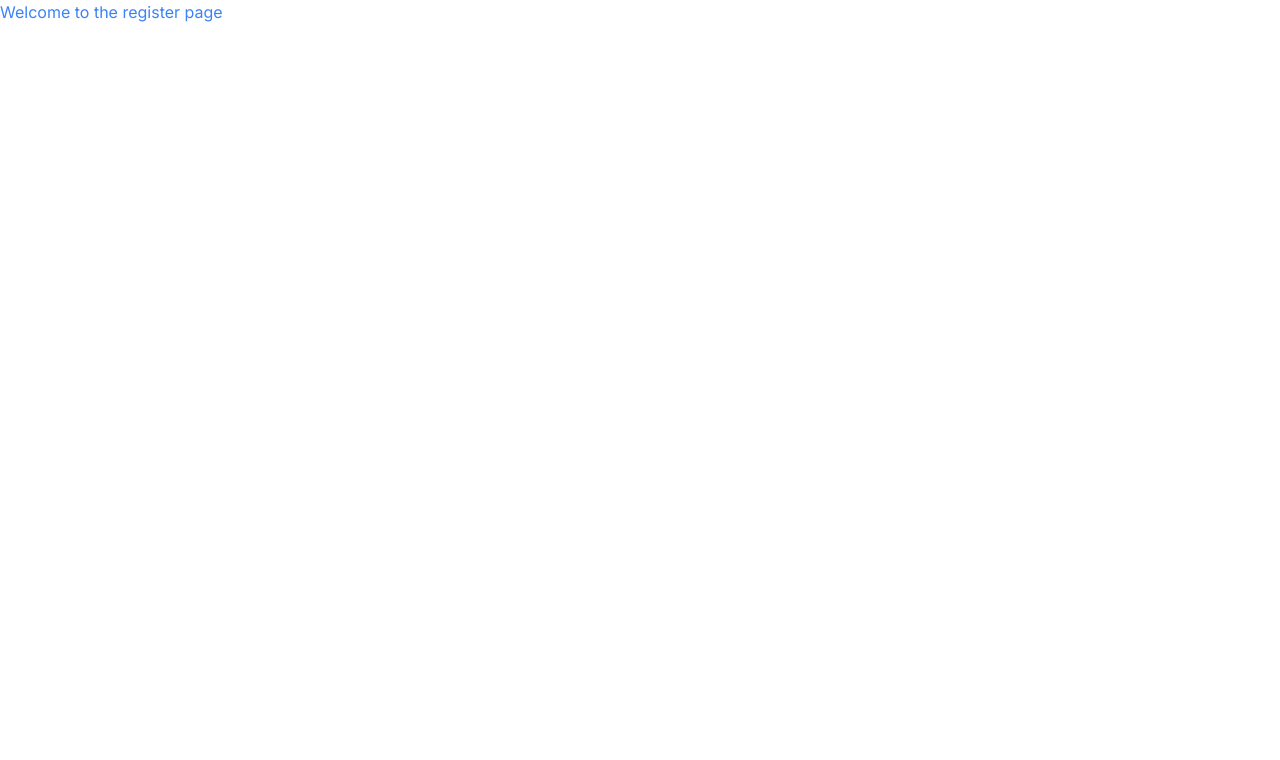
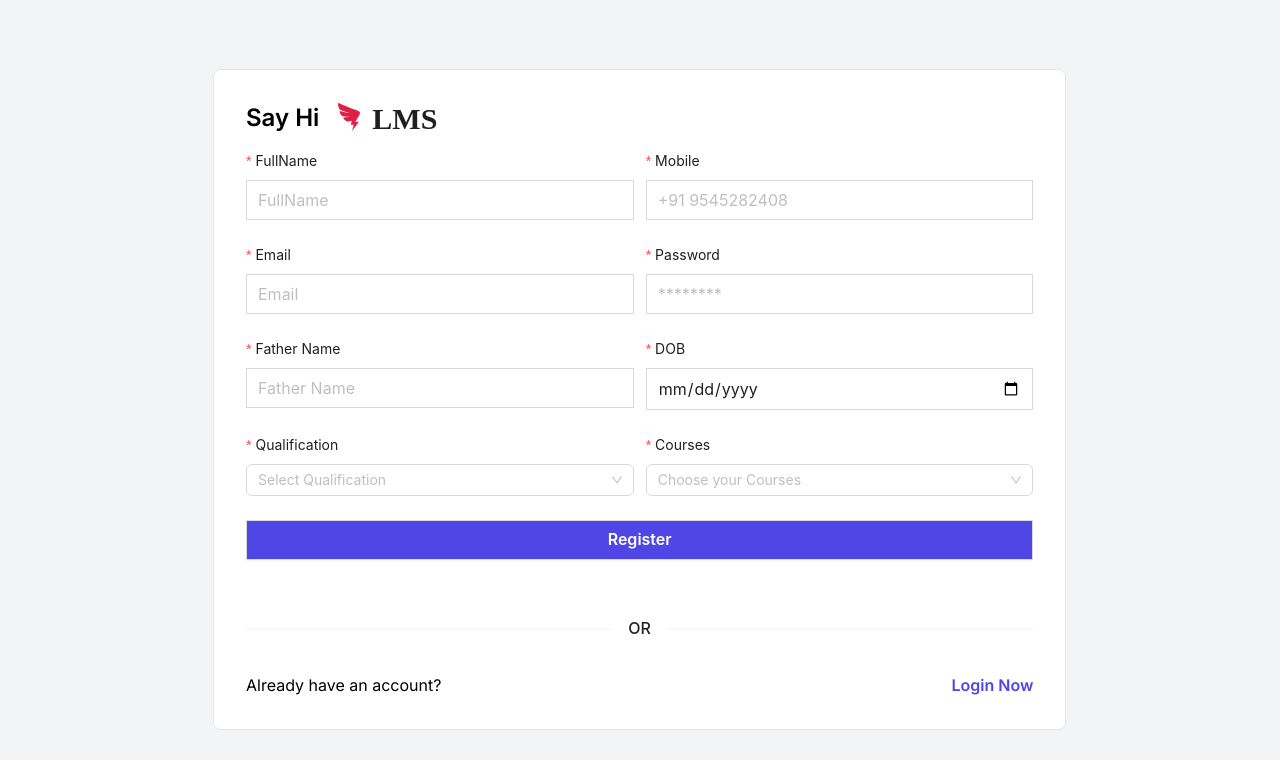
Before and after one commit to ansariabdulahad/LMS, a Next.js app in the folder front-end/: page /register in a window 1280 px wide. Shown: the top 760 px of the page. Built offline with nearby package versions, Linux system fonts and the light colour scheme.

Commit message:
register page added and designed

```diff
--- a/front-end/components/login/index.jsx
+++ b/front-end/components/login/index.jsx
@@ -9,8 +9,8 @@ const { Item } = Form;
 const Login = () => {
 
     // get values when form submitted
-    const onFinish = (data) => {
-        console.log(data);
+    const onFinish = (values) => {
+        console.log(values);
     }
 
     return (
@@ -89,8 +89,10 @@ const Login = () => {
                     <p>Don't have an account?</p>
                     <Link
                         href={'/register'}
-                        className="font-semibold text-indigo-600"
-                    >Register Now</Link>
+                        legacyBehavior
+                    >
+                        <a className="font-semibold text-indigo-600">Register Now</a>
+                    </Link>
                 </div>
             </div>
         </div>
--- a/front-end/components/register/index.jsx
+++ b/front-end/components/register/index.jsx
@@ -1,7 +1,237 @@
+'use client';
+import Image from "next/image";
+import Logo from "../shared/logo"
+import { Button, Divider, Form, Input, Select, Tag } from "antd"
+import Link from "next/link";
+
+const { Item } = Form;
+
 const Register = () => {
+
+    // for multiple select
+    const options = [
+        {
+            value: 'gold',
+        },
+        {
+            value: 'lime',
+        },
+        {
+            value: 'green',
+        },
+        {
+            value: 'cyan',
+        },
+    ];
+
+    const tagRender = (props) => {
+        const { label, value, closable, onClose } = props;
+        const onPreventMouseDown = (event) => {
+            event.preventDefault();
+            event.stopPropagation();
+        };
+        return (
+            <Tag
+                color={value}
+                onMouseDown={onPreventMouseDown}
+                closable={closable}
+                onClose={onClose}
+                style={{
+                    marginInlineEnd: 4,
+                }}
+            >
+                {label}
+            </Tag>
+        );
+    };
+
+    // get values when form submitted
+    const onFinish = (values) => {
+        console.log(values);
+    }
+
     return (
-        <div>
-            <h1 className="text-blue-500">Welcome to the register page</h1>
+        <div className="flex justify-center items-center min-h-screen bg-gray-100 py-6">
+            <div className="animate__animated animate__zoomIn md:w-8/12 flex flex-col gap-y-4 bg-white rounded-lg border p-8">
+                <div className="flex items-center">
+                    <h1 className="font-semibold text-2xl">Say Hi</h1>
+                    <Logo />
+                </div>
+                <Form onFinish={onFinish} layout="vertical">
+                    <div className="grid md:grid-cols-2 gap-3">
+                        <Item
+                            name={'fullname'}
+                            label="FullName"
+                            rules={[
+                                {
+                                    required: true,
+                                    message: "Please enter your fullname"
+                                }
+                            ]}
+                        >
+                            <Input
+                                placeholder="FullName"
+                                style={{ borderRadius: 0 }}
+                                size="large"
+                            />
+                        </Item>
+                        <Item
+                            name={'mobile'}
+                            label="Mobile"
+                            rules={[
+                                {
+                                    required: true,
+                                    message: "Please enter your mobile"
+                                }
+                            ]}
+                        >
+                            <Input
+                                placeholder="+91 9545282408"
+                                style={{ borderRadius: 0 }}
+                                size="large"
+                                type="tel"
+                            />
+                        </Item>
+                    </div>
+                    <div className="grid md:grid-cols-2 gap-3">
+                        <Item
+                            name={'email'}
+                            label="Email"
+                            rules={[
+                                {
+                                    required: true,
+                                    message: "Please enter your email address"
+                                }
+                            ]}
+                        >
+                            <Input
+                                placeholder="Email"
+                                style={{ borderRadius: 0 }}
+                                size="large"
+                            />
+                        </Item>
+                        <Item
+                            name={'password'}
+                            label="Password"
+                            rules={[
+                                {
+                                    required: true,
+                                    message: "Please enter your password"
+                                }
+                            ]}
+                        >
+                            <Input
+                                placeholder="********"
+                                style={{ borderRadius: 0 }}
+                                size="large"
+                                type="password"
+                            />
+                        </Item>
+                    </div>
+                    <div className="grid md:grid-cols-2 gap-3">
+                        <Item
+                            name={'father'}
+                            label="Father Name"
+                            rules={[
+                                {
+                                    required: true,
+                                    message: "Please enter your father name"
+                                }
+                            ]}
+                        >
+                            <Input
+                                placeholder="Father Name"
+                                style={{ borderRadius: 0 }}
+                                size="large"
+                            />
+                        </Item>
+                        <Item
+                            name={'dob'}
+                            label="DOB"
+                            rules={[
+                                {
+                                    required: true,
+                                    message: "Please enter your DOB"
+                                }
+                            ]}
+                        >
+                            <Input
+                                style={{ borderRadius: 0 }}
+                                size="large"
+                                type="date"
+                            />
+                        </Item>
+                    </div>
+                    <div className="grid md:grid-cols-2 gap-3">
+                        <Item
+                            name={'qualification'}
+                            label="Qualification"
+                            rules={[
+                                {
+                                    required: true,
+                                    message: "Please select your qualification"
+                                }
+                            ]}
+                        >
+                            <Select
+                                showSearch
+                                placeholder="Select Qualification"
+                                filterOption={(input, option) =>
+                                    (option?.label ?? '').toLowerCase().includes(input.toLowerCase())
+                                }
+                                options={[
+                                    { value: '10th', label: 'High School' },
+                                    { value: '12th', label: 'Intermediate' },
+                                    { value: 'ug', label: 'UG' },
+                                    { value: 'pg', label: 'PG' },
+                                ]}
+                            />
+                        </Item>
+                        <Item
+                            name={'courses'}
+                            label="Courses"
+                            rules={[
+                                {
+                                    required: true,
+                                    message: "Please choose your Courses"
+                                }
+                            ]}
+                        >
+                            <Select
+                                placeholder="Choose your Courses"
+                                mode="multiple"
+                                tagRender={tagRender}
+                                style={{
+                                    width: '100%',
+                                }}
+                                options={options}
+                            />
+                        </Item>
+                    </div>
+                    <Item>
+                        <Button
+                            className="w-full bg-indigo-600 text-white font-semibold"
+                            size="large"
+                            style={{ borderRadius: 0 }}
+                            htmlType="submit"
+                        >
+                            Register
+                        </Button>
+                    </Item>
+                </Form>
+
+                <Divider>OR</Divider>
+
+                <div className="flex justify-between items-center">
+                    <p>Already have an account?</p>
+                    <Link
+                        href={'/login'}
+                        legacyBehavior
+                    >
+                        <a className="font-semibold text-indigo-600">Login Now</a>
+                    </Link>
+                </div>
+            </div>
         </div>
     )
 }
```
